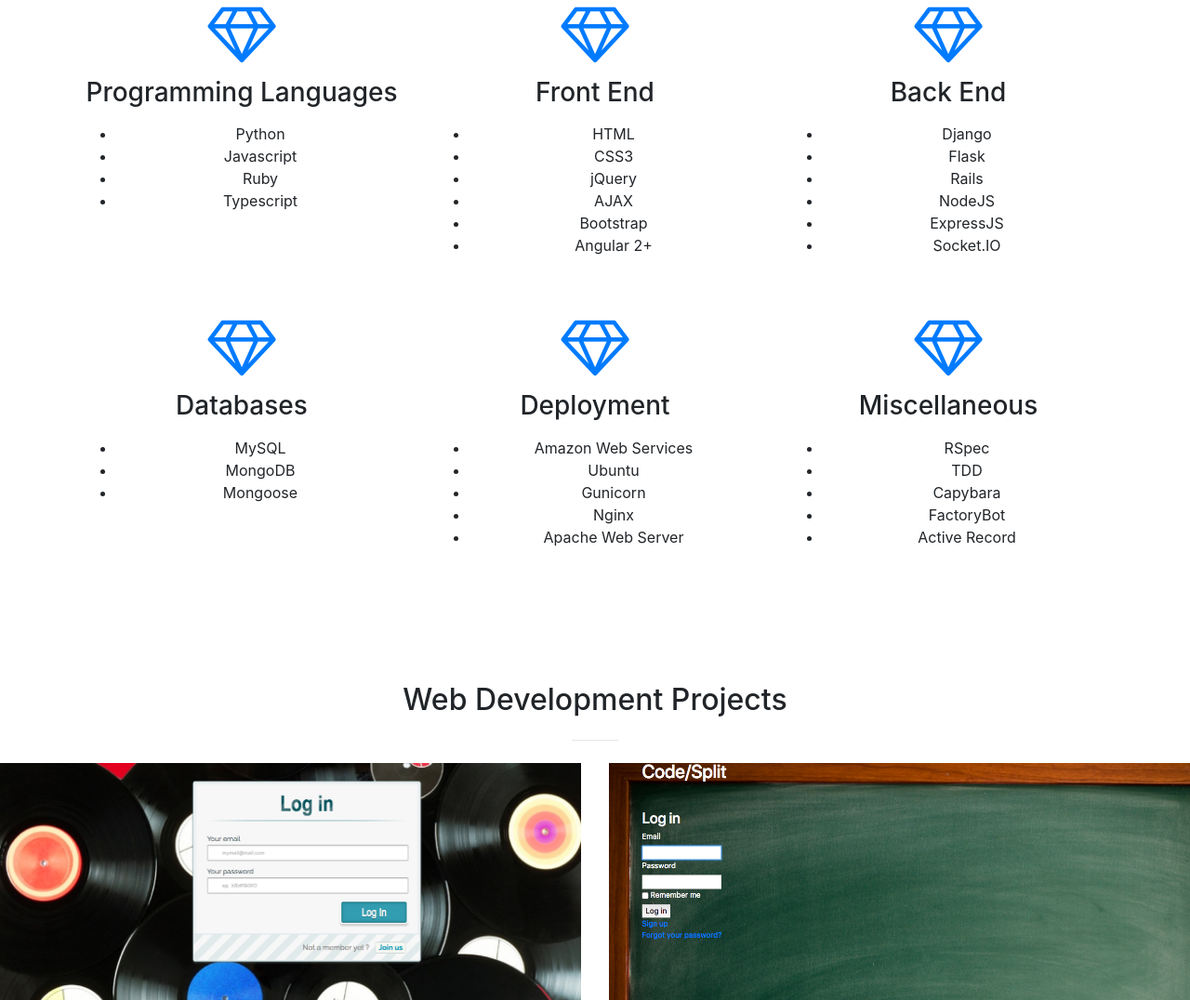
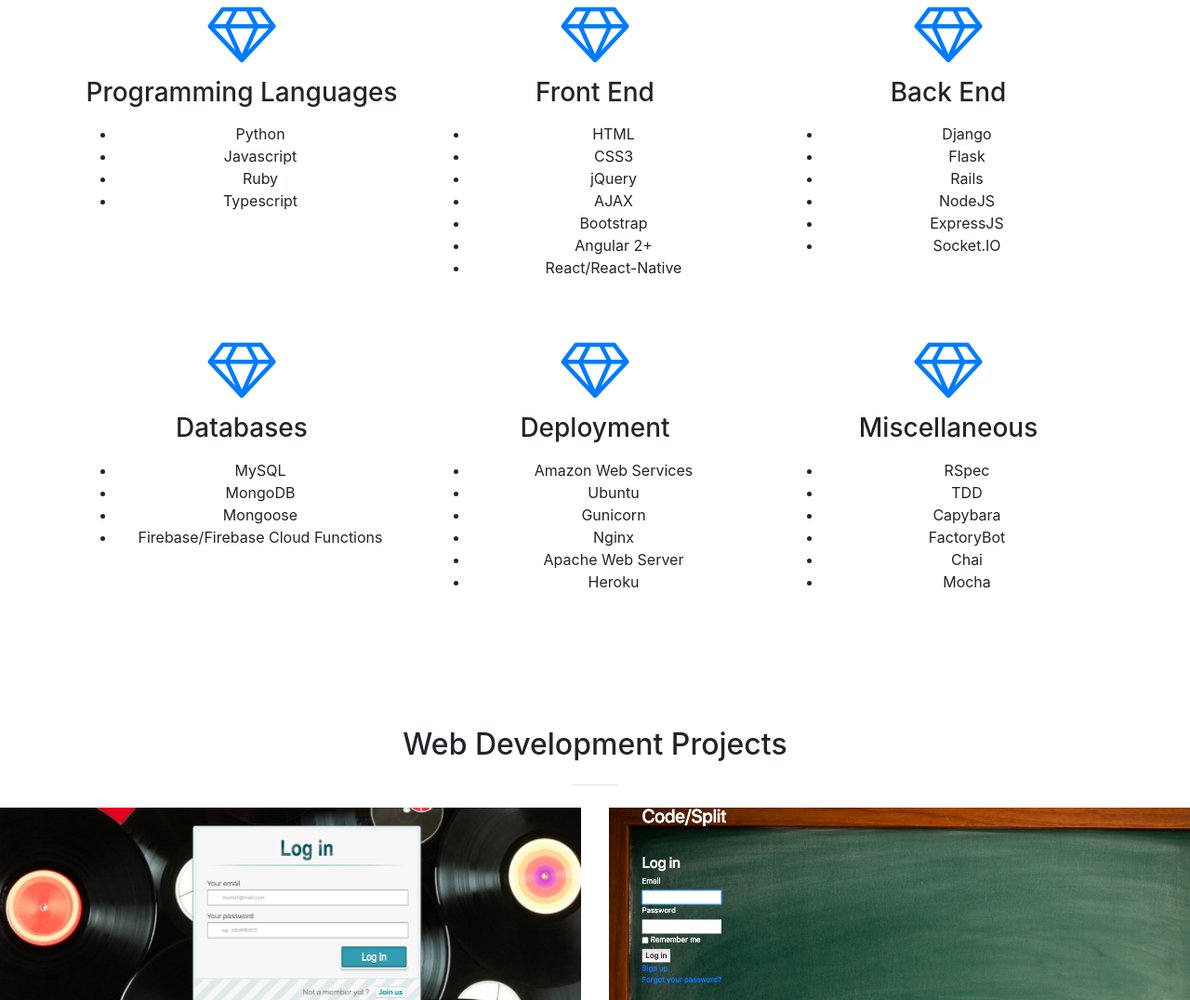
Before and after one commit to topmillerm2/topmillerm2.github.io, a website with bundled scripts: page index.html in a window 1280 px wide. Shown: the part 1562-2638 px from the top of the page at 93% size. Built offline with nearby package versions, Linux system fonts and the light colour scheme.

Commit message:
updatedSkills

```diff
--- a/index.html
+++ b/index.html
@@ -125,6 +125,7 @@
                 <li>AJAX</li>
                 <li>Bootstrap</li>
                 <li>Angular 2+</li>
+                <li>React/React-Native</li>
               </ul>
             </div>
           </div>
@@ -152,6 +153,7 @@
                 <li>MySQL</li>
                 <li>MongoDB</li>
                 <li>Mongoose</li>
+                <li>Firebase/Firebase Cloud Functions</li>
               </ul>
             </div>
           </div>
@@ -166,6 +168,7 @@
                 <li>Gunicorn</li>
                 <li>Nginx</li>
                 <li>Apache Web Server</li>
+                <li>Heroku</li>
               </ul>
             </div>
           </div>
@@ -179,7 +182,8 @@
                 <li>TDD</li>
                 <li>Capybara</li>
                 <li>FactoryBot</li>
-                <li>Active Record</li>
+                <li>Chai</li>
+                <li>Mocha</li>
               </ul>
             </div>
           </div>
```
